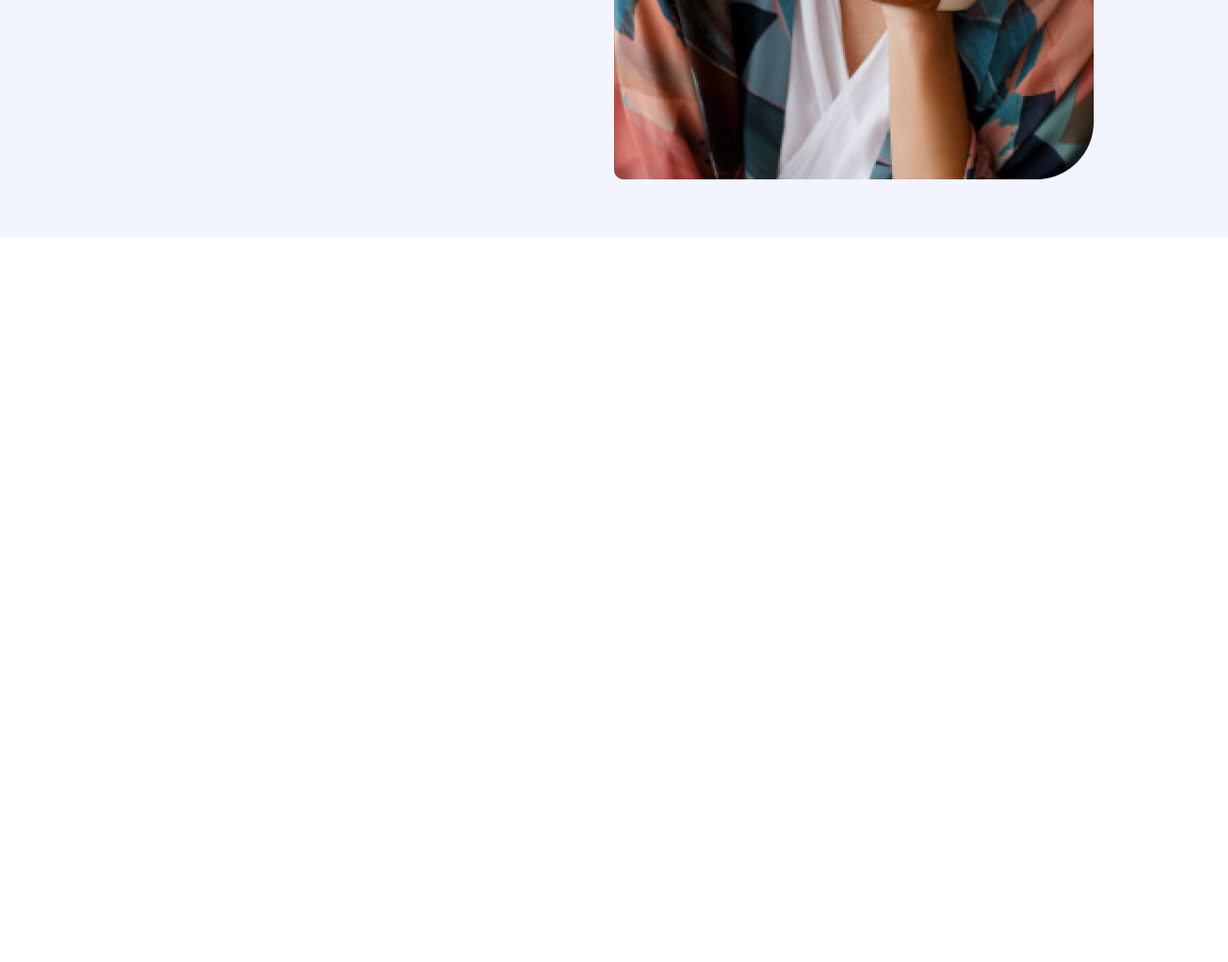
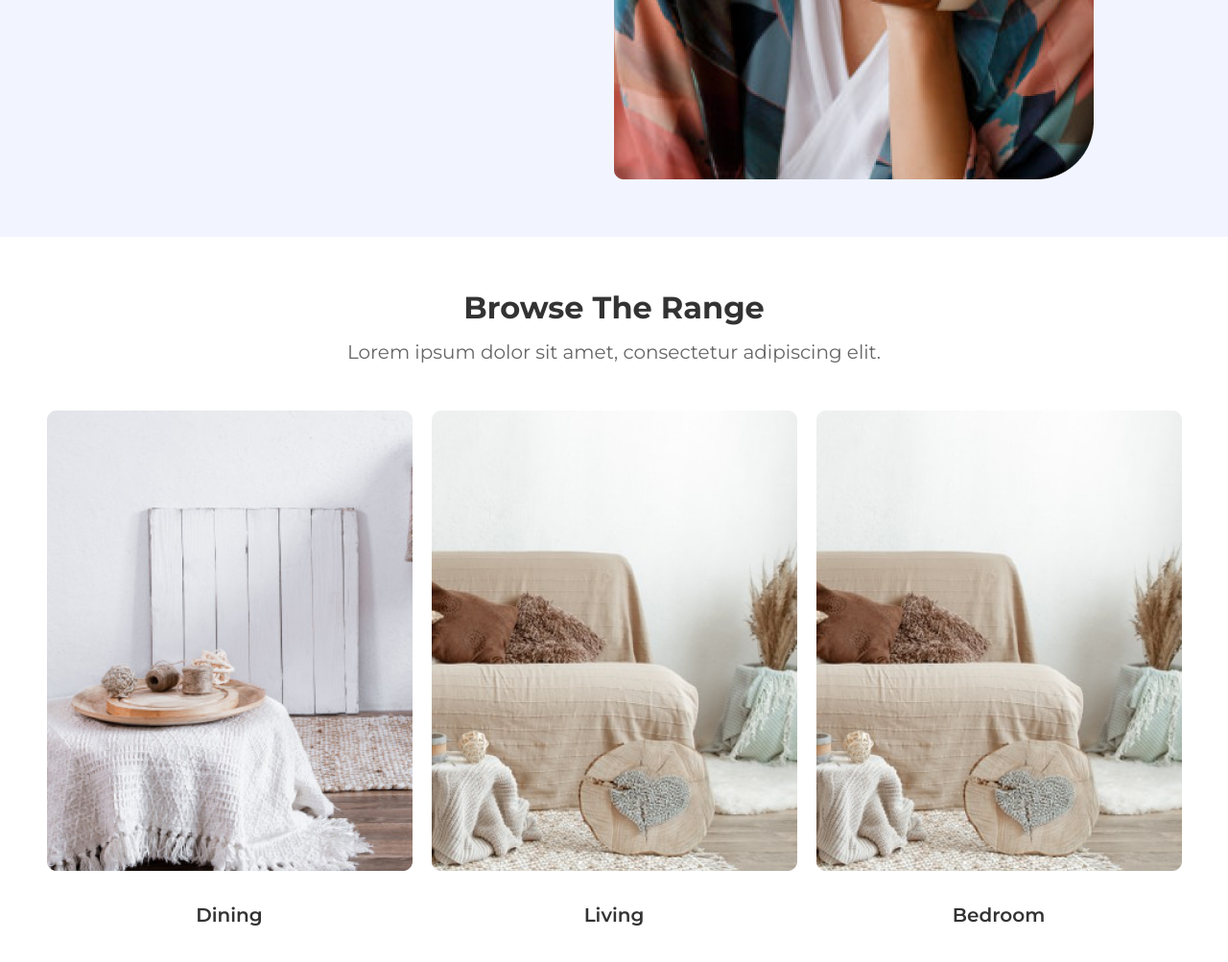
Before and after one commit to YaxyobekUz/furniture, a website: page index.html in a window 1280 px wide. Shown: the part 2369-3372 px from the top of the page at 96% size. Before the commit the page ends 2616 px from the top, so only its background shows below. Drawn offline with Linux system fonts and the light colour scheme.

Commit message:
Added section 5 codes

```diff
--- a/index.html
+++ b/index.html
@@ -110,5 +110,33 @@
       </div>
     </div>
   </section>
+
+  <!-- department of furniture for hotel and other rooms -->
+
+  <section class="py-60">
+    <div class="w-full mx-auto max-w-1183">
+      <!-- about the section  -->
+      <h2 class="text-32 text-center heading-10 font-bold mb-5">Browse The Range</h2>
+      <p class="font-normal text-br-light-gray text-center leading-24 mb-12">Lorem ipsum dolor sit amet, consectetur adipiscing elit.</p>
+      <!-- images wrapper -->
+      <div class="grid grid-cols-3 gap-x-5">
+        <!-- item 1 -->
+        <div>
+          <img src="./images/table-img.jpg" alt="table-img.jpg" width="381px" class="mb-8">
+            <p class="text-6 heading-29 text-center">Dining</p>
+        </div>
+        <!-- item 2 -->
+        <div>
+          <img src="./images/living-room.png" alt="living-room.png" width="381px" class="mb-8">
+            <p class="text-6 heading-29 text-center">Living</p>
+        </div>
+        <!-- item 3 -->
+        <div>
+          <img src="./images/living-room.png" alt="living-room.png" width="381px" class="mb-8">
+            <p class="text-6 heading-29 text-center">Bedroom</p>
+        </div>
+      </div>
+    </div>
+  </section>
 </body>
 </html>
--- a/tailwind.config.js
+++ b/tailwind.config.js
@@ -24,7 +24,7 @@ module.exports = {
       maxWidth:{
         '1270':"1270px",
         '1196':"1196px",
-        '1182':"1182px",
+        '1183':"1183px",
         '1145':"1145px"
       },
       width:{
```
Also changed, not shown: dist/output.css.
